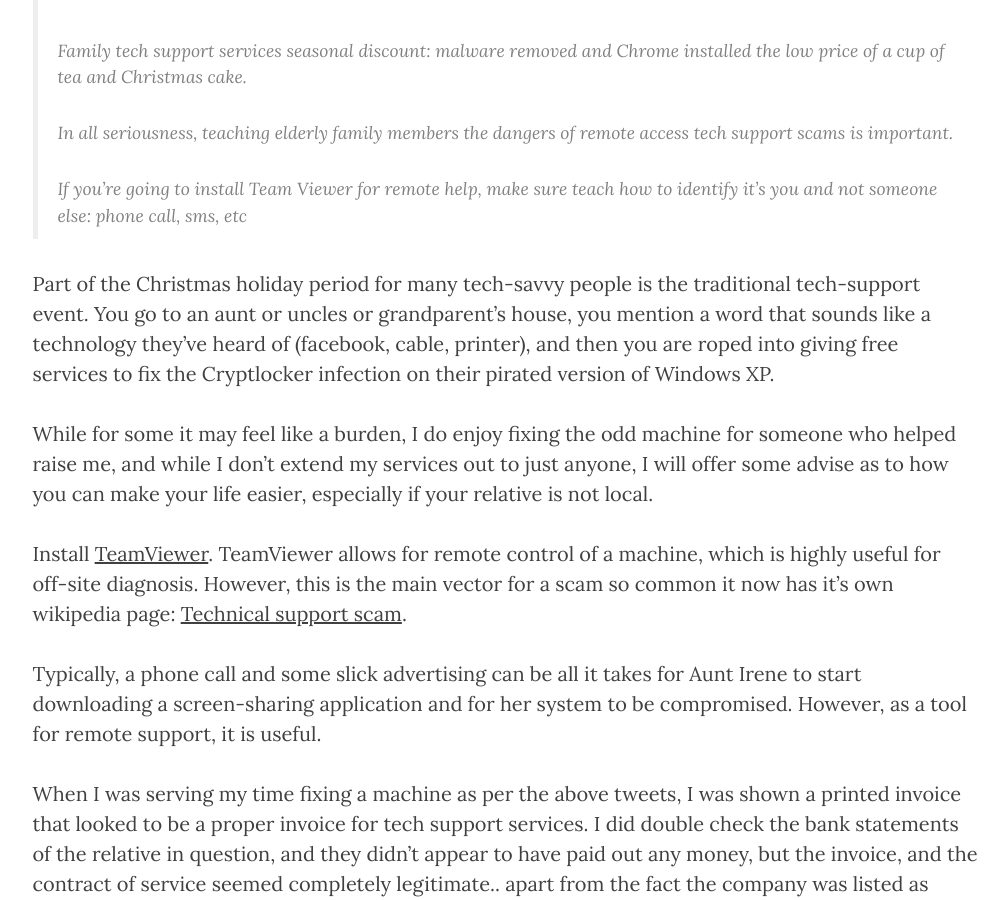
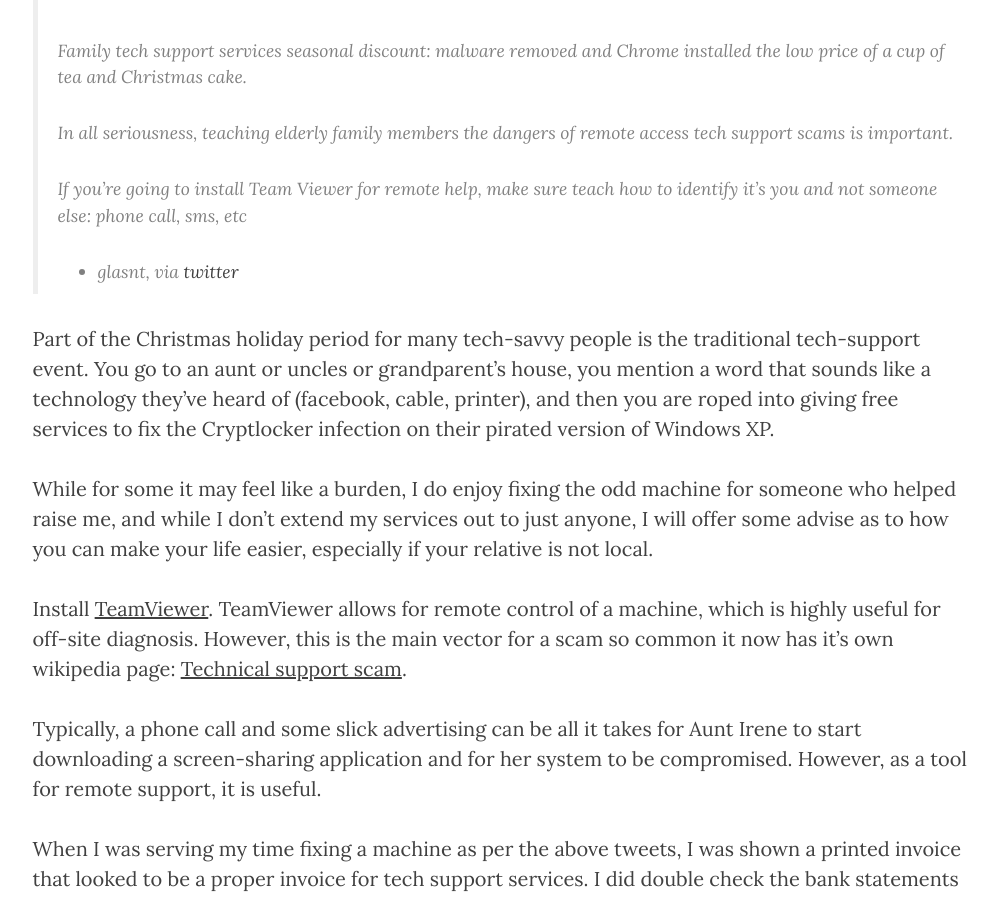
Before and after one commit to glasnt/blog, a Jekyll site: the page built from _posts/2016-01-03-on-family-tech-support.md, in a window 1280 px wide and 900 px high, scrolled down 528 px. Shown: the whole window, without its empty margins (135-1143 px from the left). Built offline with Jekyll 4.4.1, drawn with Linux system fonts in a browser that asks for light colours; nearby versions of some CDN libraries.

Commit message:
Update 2016-01-03-on-family-tech-support.md

```diff
--- a/_posts/2016-01-03-on-family-tech-support.md
+++ b/_posts/2016-01-03-on-family-tech-support.md
@@ -9,6 +9,8 @@
 > In all seriousness, teaching elderly family members the dangers of remote access tech support scams is important.
 >
 > If you're going to install Team Viewer for remote help, make sure teach how to identify it's you and not someone else: phone call, sms, etc
+>
+> - glasnt, via [twitter](https://twitter.com/glasnt/status/681651991408283648)
 
 Part of the Christmas holiday period for many tech-savvy people is the traditional tech-support event. You go to an aunt or uncles or grandparent's house,
 you mention a word that sounds like a technology they've heard of (facebook, cable, printer), and then you are roped into giving free
```
